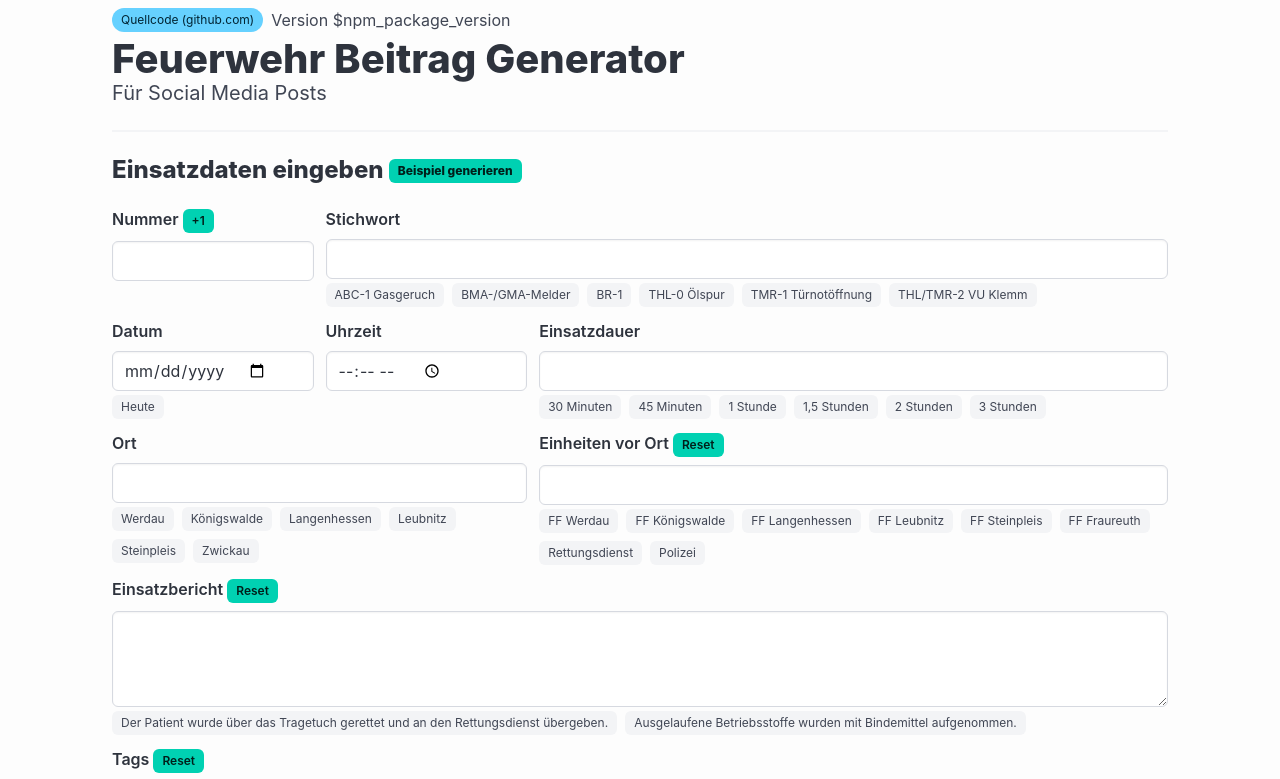
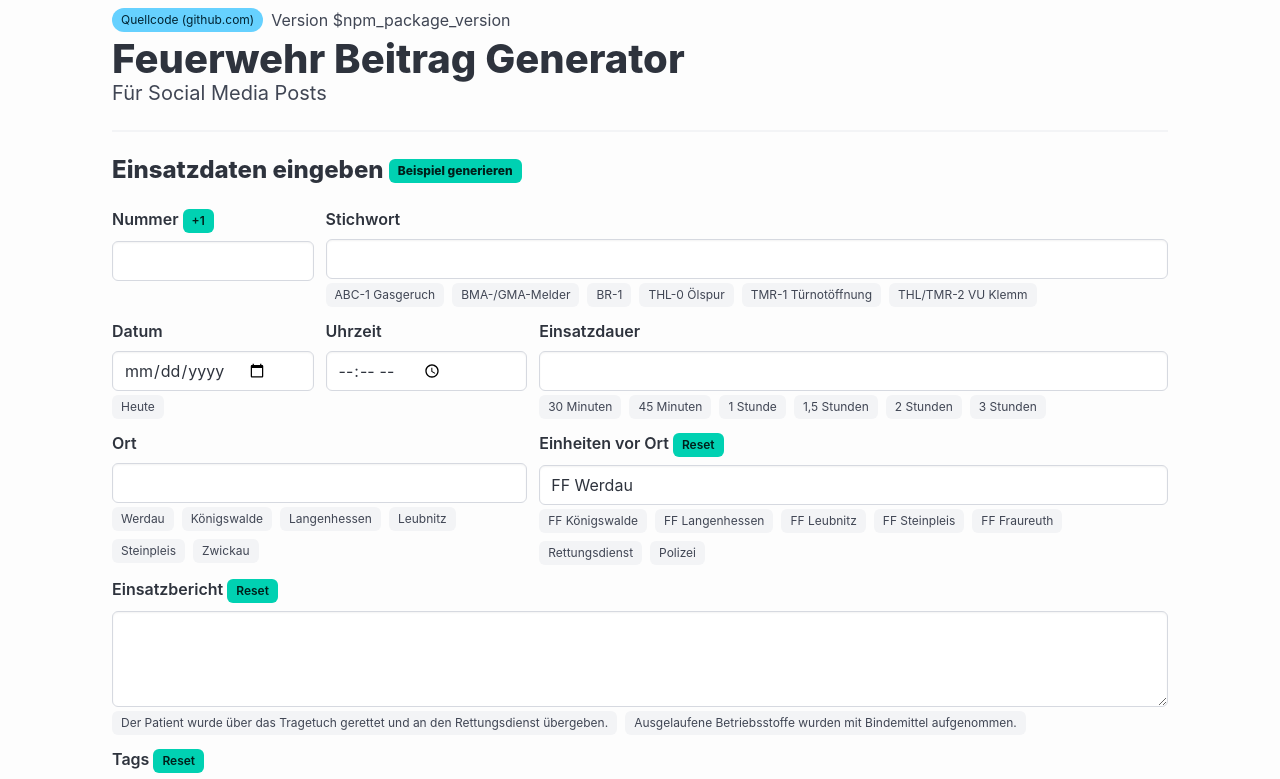
Before and after one commit to turbopixel/Feuerwehr-Beitrag-Generator, a Vue app: page / in a window 1280 px wide. Shown: the top 779 px of the page. Built offline with nearby package versions, Linux system fonts and the light colour scheme.

Commit message:
set einheiten to default 'FF Werdau'

```diff
--- a/src/components/LayoutForm.vue
+++ b/src/components/LayoutForm.vue
@@ -13,7 +13,7 @@ export default {
       dauer: '',
       stichwort: '',
       ort: '',
-      einheiten: '',
+      einheiten: 'FF Werdau',
       bericht: '',
       tags: '#Feuerwehr #Einsatzbericht #Einsatzinfo #Firefighter #Ehrenamt #Werdau #LandkreisZwickau #Leitstelle #112',
       link: ''
@@ -70,7 +70,7 @@ export default {
     reset_einheiten(e) {
       // console.log(e.target.innerText)
 
-      this.$data.einheiten = "";
+      this.$data.einheiten = "FF Werdau";
     },
     reset_einsatzbericht(e) {
       // console.log(e.target.innerText)
@@ -103,7 +103,7 @@ export default {
       this.$data.dauer = '';
       this.$data.stichwort = '';
       this.$data.ort = '';
-      this.$data.einheiten = '';
+      this.$data.einheiten = 'FF Werdau';
       this.$data.bericht = '';
       this.$data.tags = '#Feuerwehr #Einsatzbericht #Einsatzinfo #Firefighter #Ehrenamt #Werdau #LandkreisZwickau #Leitstelle #112';
       this.$data.link = '';
@@ -182,7 +182,6 @@ export default {
           <input type="text" class="input" v-model="einheiten" id="einheiten">
           <div class="help">
             <div class="tags">
-              <span class="tag is-clickable" @click="set_einheiten">FF Werdau</span>
               <span class="tag is-clickable" @click="set_einheiten">FF Königswalde</span>
               <span class="tag is-clickable" @click="set_einheiten">FF Langenhessen</span>
               <span class="tag is-clickable" @click="set_einheiten">FF Leubnitz</span>
```
